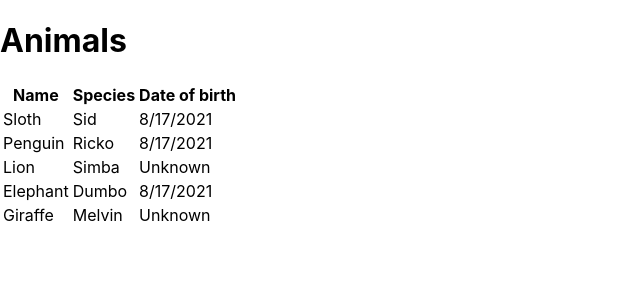
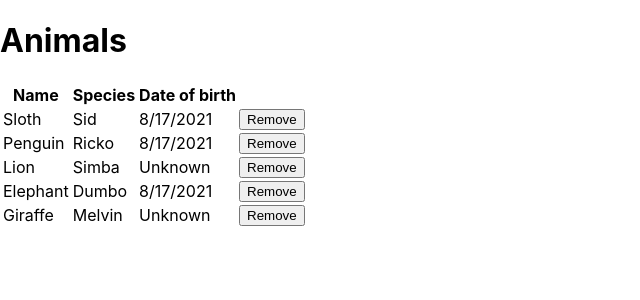
Before and after one commit to Dalibor989/zoo, a React (Create React App) app: page / in a window 1280 px wide. Shown: the top 300 px of the page, without its empty margins (0-640 px from the left). Built offline with nearby package versions, Linux system fonts and the light colour scheme.

Commit message:
zadatak 3

```diff
--- a/src/App.js
+++ b/src/App.js
@@ -1,18 +1,24 @@
 import logo from './logo.svg';
 import './App.css';
+import React, {useState} from 'react';
 
 function App() {
   return <AnimalList />;
 }
 
 function AnimalList() {
-  const animals = [
+
+  const [animals, setAnimals] = useState([
     {species: 'Sloth', name: 'Sid', dateOfBirth: new Date()},
     {species: 'Penguin', name: 'Ricko', dateOfBirth: new Date()},
     {species: 'Lion', name: 'Simba', dateOfBirth: ''},
     {species: 'Elephant', name: 'Dumbo', dateOfBirth: new Date()},
     {species: 'Giraffe', name: 'Melvin', dateOfBirth: ''},
-  ];
+  ])
+
+  const remove = (animalIndex) => {
+    setAnimals(animals.filter((animals, index) => index !== animalIndex))
+  }
 
   return (
     <div>
@@ -31,12 +37,15 @@ function AnimalList() {
         </tr>
         {animals.map((animal, index) => (
           <tr>
-            {animal.species && <td key={index}>{animal.species}</td>}
+            <td key={index}>{animal.species}</td>
             <td key={index}>{animal.name}</td>
             {animal.dateOfBirth ? <td key={index}>{animal.dateOfBirth.toLocaleDateString()}</td> : <td>Unknown</td>}
+            <button onClick={() => remove(index)}>Remove</button>
           </tr>
         ))}
+        <tr>
 
+        </tr>
       </table>
     </div>
   )
```
